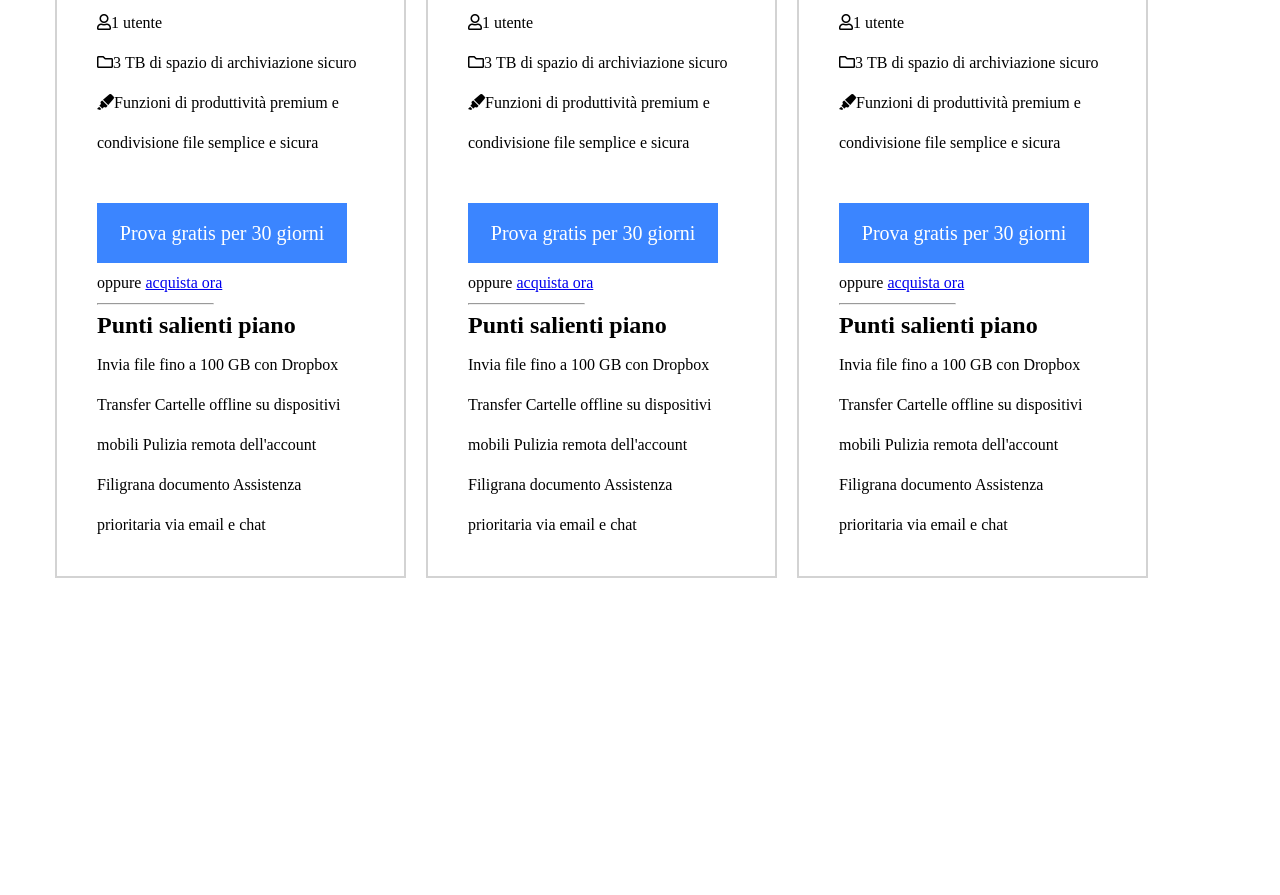
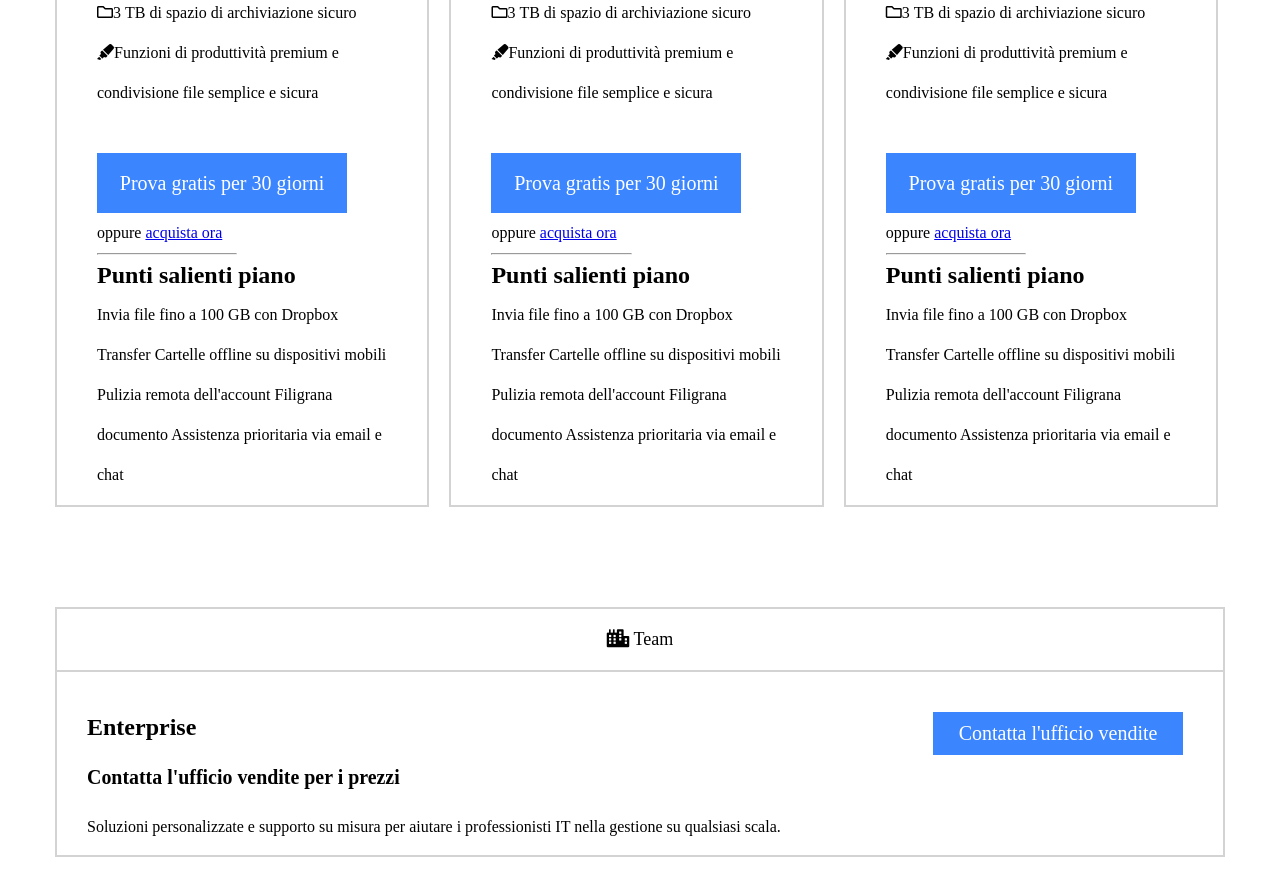
Before and after one commit to FrancescoCoclite/htmlcss-dropbox, a plain HTML site: page index.html in a window 1280 px wide. Shown: the part 1295-2190 px from the top of the page. Before the commit the page ends 1893 px from the top, so only its background shows below. Drawn offline with Linux system fonts and the light colour scheme.

Commit message:
fine sezione orizzontale

```diff
--- a/css/style.css
+++ b/css/style.css
@@ -54,6 +54,7 @@ nav a{
     padding: 50px;
 }
 .titolojumbo{
+    font-family: 'Questrial', sans-serif;
     margin: 40px 20px;
     font-size: 70px;
     line-height: 100px;
@@ -91,12 +92,12 @@ nav a{
     width: 70%;
     position: relative;
     left: 440px;
-    bottom: 380px;
+    bottom: 400px;
 }
 .container{
     margin: 20px auto;
     width: 1170px;
-    margin-top: 150px;
+    margin-top: 100px;
 }
 h3{
     font-size:55px;
@@ -109,8 +110,8 @@ h3{
 }
 
 .colonna{
-    height: 850px;  /*  va tolta */
-    width: 30%;
+    /* height: 850px;   va tolta */
+    width: 32%;
     background-color: white;
     float: left;
     border: 2px solid lightgray;
@@ -139,9 +140,25 @@ h3{
     padding: 10px 40px;
     line-height: 40px;
 }
-.bottone-colonna{
-    padding: px;
-}
 hr{
     margin-right: 150px;
 }
+.sezione-ori{
+    margin-top: 0;
+    height: 250px;
+    width: 100%;
+    border: 2px solid lightgray;
+}
+.desc-ori{
+    float: left;
+    font-size: 24px;
+    line-height: 50px;
+    padding: 30px;
+}
+.par-ori{
+    font-size: 16px;
+}
+.btn-ori{
+    float: right;
+    margin-right: 40px;
+}
--- a/index.html
+++ b/index.html
@@ -7,6 +7,8 @@
     <title>Document</title>
     <link rel="stylesheet" href="css/style.css">
     <link rel="stylesheet" href="https://cdnjs.cloudflare.com/ajax/libs/font-awesome/5.15.3/css/all.min.css">
+    <link rel="preconnect" href="https://fonts.gstatic.com">
+    <link href="https://fonts.googleapis.com/css2?family=Questrial&display=swap" rel="stylesheet">
 </head>
 <body>
     <header>
@@ -156,7 +158,27 @@
                         </div>
                     </div>
                 </div>
+               <!-- inizio sezione orizzontale -->
+               <section>
+                   <div class="container clearfix">
+                       <div class="sezione-ori">
+                        <p class="iconcina">
+                            <i class="fas fa-city"></i>
+                            <span>Team</span>
+                        </p>
+                        <div class="desc-ori">
+                            <h4>Enterprise</h4>
+                            <h5>Contatta l'ufficio vendite per i prezzi</h5>
+                            <p class="par-ori">Soluzioni personalizzate e supporto su misura per aiutare i professionisti IT nella gestione su qualsiasi scala.</p>
+                        </div>
+                        <div class="btn-grande btn-ori">
+                            Contatta l'ufficio vendite
+                        </div>
 
+                       </div>
+                   </div>
+               </section>
+               <!-- fine sezione orizzontale -->
 
 
             </div>
```
